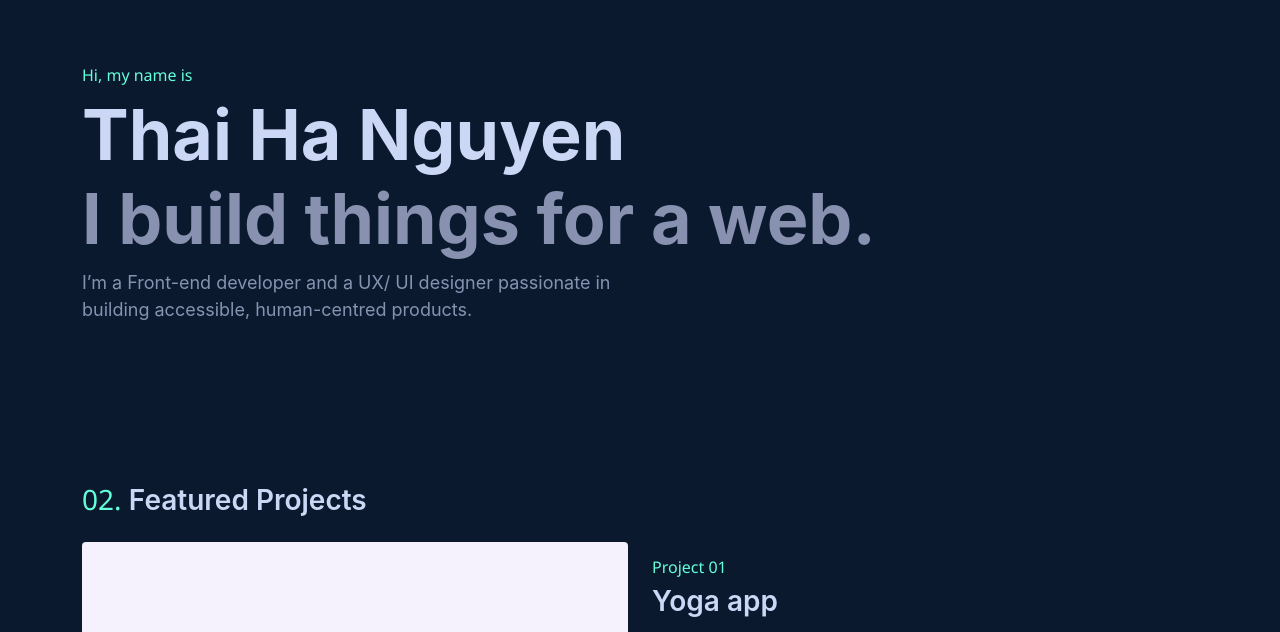
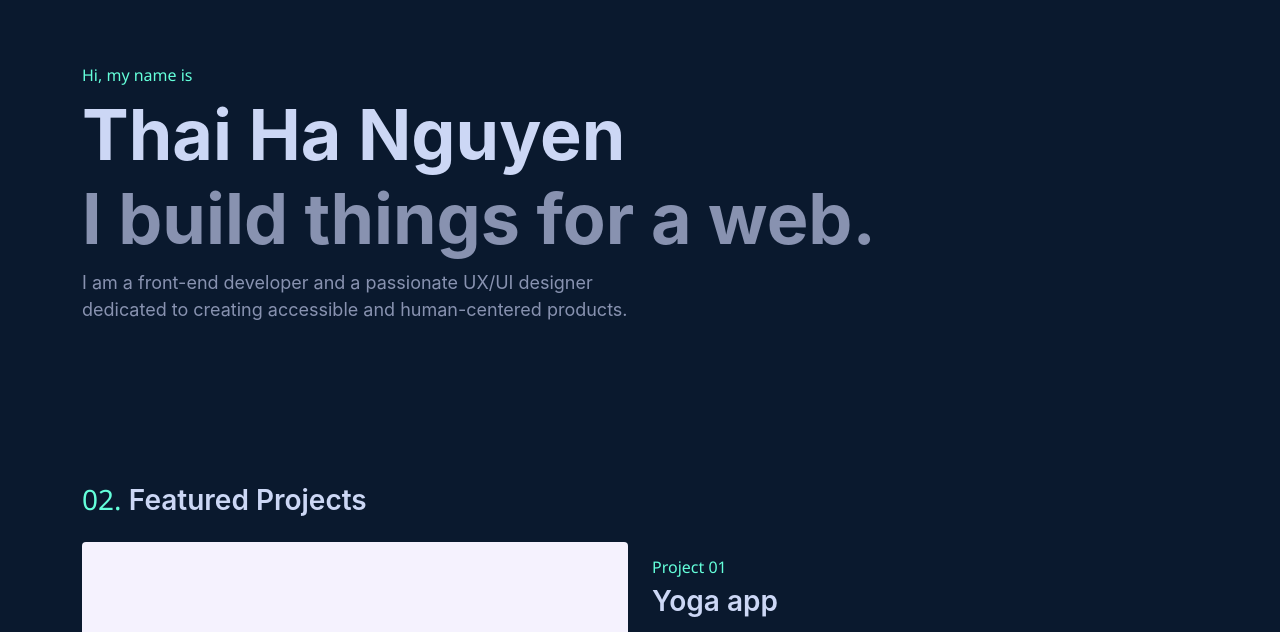
Before and after one commit to thaihanguyen98/Portfolio, a website: page index.html in a window 1280 px wide. Shown: the part 94-726 px from the top of the page. Drawn offline with nearby package versions, Linux system fonts and the light colour scheme; a web font is replaced by a local one.

Commit message:
fixing the wording on the hero section

```diff
--- a/index.html
+++ b/index.html
@@ -77,8 +77,8 @@
         <h1 class="name">Thai Ha Nguyen</h1>
         <h1>I build things for a web.</h1>
         <h2 class="mt-2">
-          I’m a Front-end developer and a UX/ UI designer passionate in building
-          accessible, human-centred products.
+          I am a front-end developer and a passionate UX/UI designer dedicated
+          to creating accessible and human-centered products.
         </h2>
       </div>
     </div>
```
